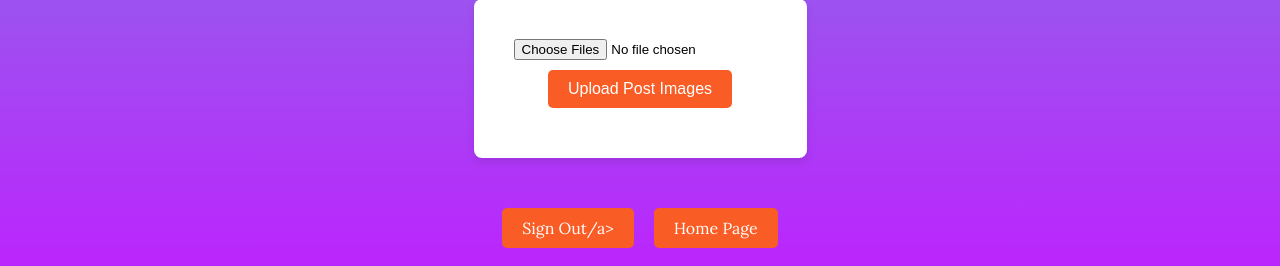
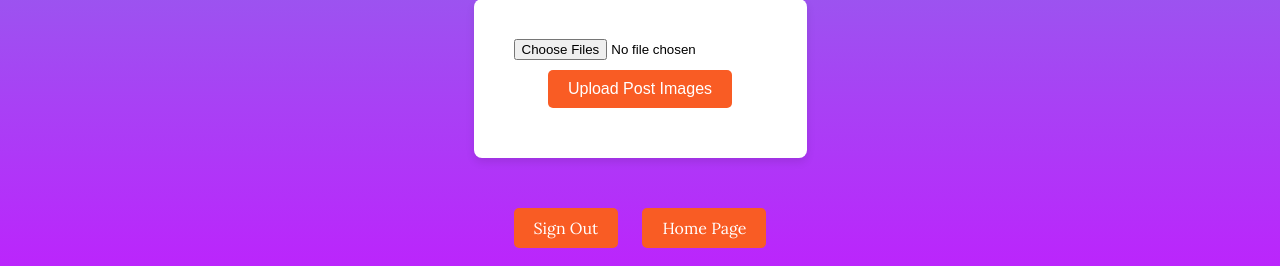
Before and after one commit to JuanDangon/Python-Project, a Flask app: template templates/premium.html in a window 1280 px wide. Shown: the part 534-800 px from the top of the page. Run offline with Flask 3, Linux system fonts and the light colour scheme; the template is opened without the code that fills it: values that come from a table or form of the project are taken from there, others are empty.

Commit message:
Update premium.html
missing '<' in </a> closure

```diff
--- a/templates/premium.html
+++ b/templates/premium.html
@@ -181,7 +181,7 @@
         </form>
 
         <div class="button-group">
-            <a href="/login" class="button-link" class="button-link">Sign Out/a>
+            <a href="/login" class="button-link" class="button-link">Sign Out</a>
             <a href="/" class="button-link" class="button-link">Home Page</a>
         </div>
     </div>
```
